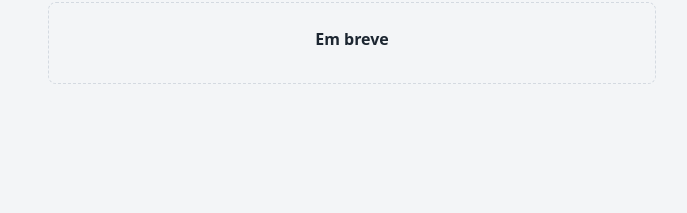
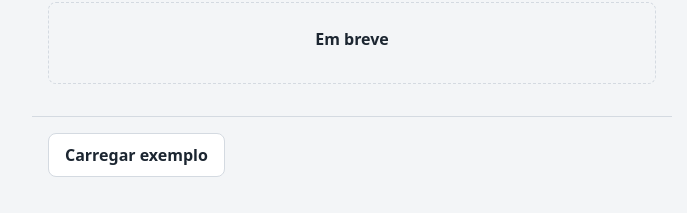
Before and after one commit to es2-clube-do-livro/clube-do-livro-es, a React (Vite) app: page / in a window 1280 px wide. Shown: the part 191-404 px from the top of the page, without its empty margins (288-975 px from the left). Built offline with nearby package versions, Linux system fonts and the light colour scheme.

Commit message:
feat(dados): carrega um exemplo e apaga todos os dados

```diff
--- a/src/app/App.module.css
+++ b/src/app/App.module.css
@@ -42,3 +42,10 @@
   margin: 0 auto;
   padding: var(--space-5) var(--space-4) var(--space-6);
 }
+
+.footer {
+  max-width: var(--content-width);
+  margin: 0 auto;
+  padding: var(--space-4);
+  border-top: 1px solid var(--color-border);
+}
--- a/src/app/App.tsx
+++ b/src/app/App.tsx
@@ -1,5 +1,6 @@
 import { Navigate, NavLink, Route, Routes } from 'react-router';
 
+import { DataControls } from '../features/data/DataControls';
 import { HistoryPage } from '../features/history/HistoryPage';
 import { MembersPage } from '../features/members/MembersPage';
 import { RoundPage } from '../features/round/RoundPage';
@@ -36,6 +37,9 @@ export function App() {
           <Route path="*" element={<Navigate to="/" replace />} />
         </Routes>
       </main>
+      <footer className={styles.footer}>
+        <DataControls />
+      </footer>
     </div>
   );
 }
--- /dev/null
+++ b/src/features/data/DataControls.tsx
@@ -0,0 +1,58 @@
+import { useRef, useState } from 'react';
+
+import { useClub } from '../../app/club-context';
+import { emptyClub } from '../../domain/club';
+import { ok } from '../../domain/result';
+import { sampleClub } from '../../storage/sample';
+import { Button } from '../../ui/Button';
+import { ConfirmDialog } from '../../ui/ConfirmDialog';
+
+export function DataControls() {
+  const { state, apply } = useClub();
+  const [confirming, setConfirming] = useState(false);
+  const trigger = useRef<HTMLButtonElement>(null);
+  const empty = state.members.length === 0 && state.rounds.length === 0;
+
+  function closeDialog() {
+    setConfirming(false);
+    trigger.current?.focus();
+  }
+
+  function erase() {
+    apply(() => ok(emptyClub()));
+    closeDialog();
+  }
+
+  return (
+    <section aria-label="Dados do clube">
+      {empty ? (
+        <Button
+          ref={trigger}
+          variant="secondary"
+          onClick={() => apply((_club, env) => ok(sampleClub(env)))}
+        >
+          Carregar exemplo
+        </Button>
+      ) : (
+        <Button
+          ref={trigger}
+          variant="secondary"
+          onClick={() => {
+            setConfirming(true);
+          }}
+        >
+          Apagar todos os dados
+        </Button>
+      )}
+      {confirming && (
+        <ConfirmDialog
+          title="Apagar todos os dados?"
+          message="Os membros e as rodadas serão apagados deste navegador."
+          confirmLabel="Apagar"
+          onCancel={closeDialog}
+          onConfirm={erase}
+        />
+      )}
+    </section>
+  );
+}
--- /dev/null
+++ b/src/storage/sample.ts
@@ -0,0 +1,37 @@
+import type { ClubEnvironment } from '../app/club-context';
+import type { ClubState, Member, Nomination } from '../domain/types';
+
+const BOOKS = [
+  { name: 'Ana', title: 'Dom Casmurro', author: 'Machado de Assis' },
+  { name: 'Bruno', title: 'Quarto de despejo', author: 'Carolina Maria de Jesus' },
+  { name: 'Clara', title: 'A hora da estrela', author: 'Clarice Lispector' },
+];
+
+export function sampleClub(env: Pick<ClubEnvironment, 'newId' | 'now'>): ClubState {
+  const members: Member[] = [];
+  const nominations: Nomination[] = [];
+  for (const { name, title, author } of BOOKS) {
+    const memberId = env.newId();
+    members.push({ id: memberId, name });
+    nominations.push({ id: env.newId(), memberId, book: { title, author, coverUrl: null } });
+  }
+  members.push({ id: env.newId(), name: 'Diego' });
+  return {
+    version: 1,
+    members,
+    rounds: [
+      {
+        id: env.newId(),
+        number: 1,
+        status: 'nominating',
+        nominations,
+        voters: [],
+        results: { votes: {}, firsts: {} },
+        winner: null,
+        startedAt: env.now(),
+        closedAt: null,
+        finishedAt: null,
+      },
+    ],
+  };
+}
```
Also changed, not shown: 2 other files (tests, documents, lock files or other folders).
